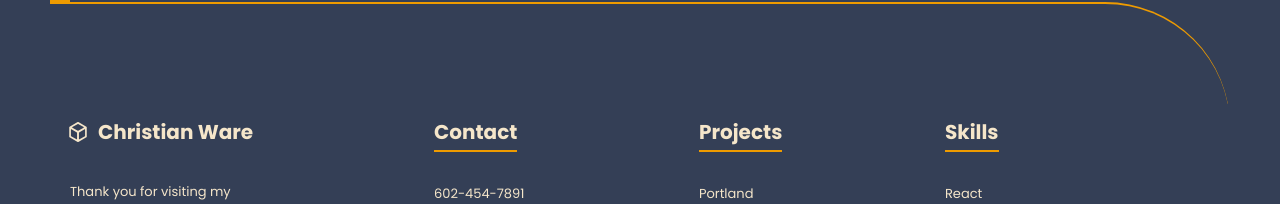
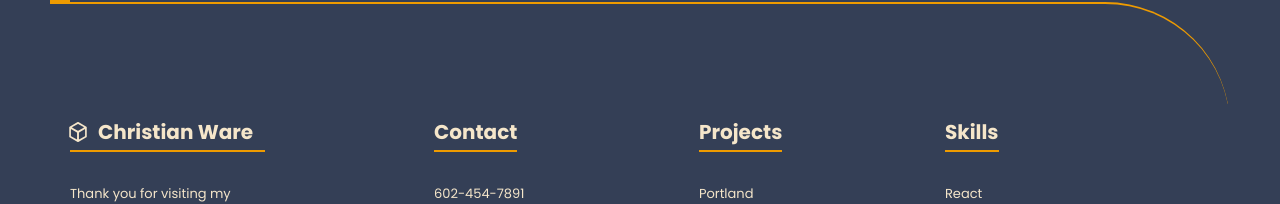
Before and after one commit to ChristianWare/Portland, a Next.js app: page / in a window 1280 px wide. Shown: the part 5907-6111 px from the top of the page. Built offline with nearby package versions, Linux system fonts and the light colour scheme.

Commit message:
Favicon/Footer Update

```diff
--- a/src/components/Footer.js
+++ b/src/components/Footer.js
@@ -9,10 +9,12 @@ function Footer() {
     <footer className={styles.fContainer}>
       <div className={styles.row}>
         <div className={styles.col}>
-          <span className={styles.fLogo}>
-            <SiHackthebox className={styles.fIcon} />
-            <a>Christian Ware</a>
-          </span>
+          <div className={styles.logoContainer}>
+            <span className={styles.fLogo}>
+              <SiHackthebox className={styles.fIcon} />
+              <a>Christian Ware</a>
+            </span>
+          </div>
 
           <p className={styles.fDescription}>
             Thank you for visiting my personal portfolio website. Feel free to
--- a/styles/Footer.module.css
+++ b/styles/Footer.module.css
@@ -4,6 +4,11 @@
     border-top-right-radius: 125px;
     font-size: 1.3rem;
     line-height: 2rem;
+}
+
+.logoContainer {
+    border-bottom: 2px solid var(--accent2);
+    width: fit-content;
 }
 
 .fLogo {
```
Also changed, not shown: 1 other file (tests, documents, lock files or other folders).
